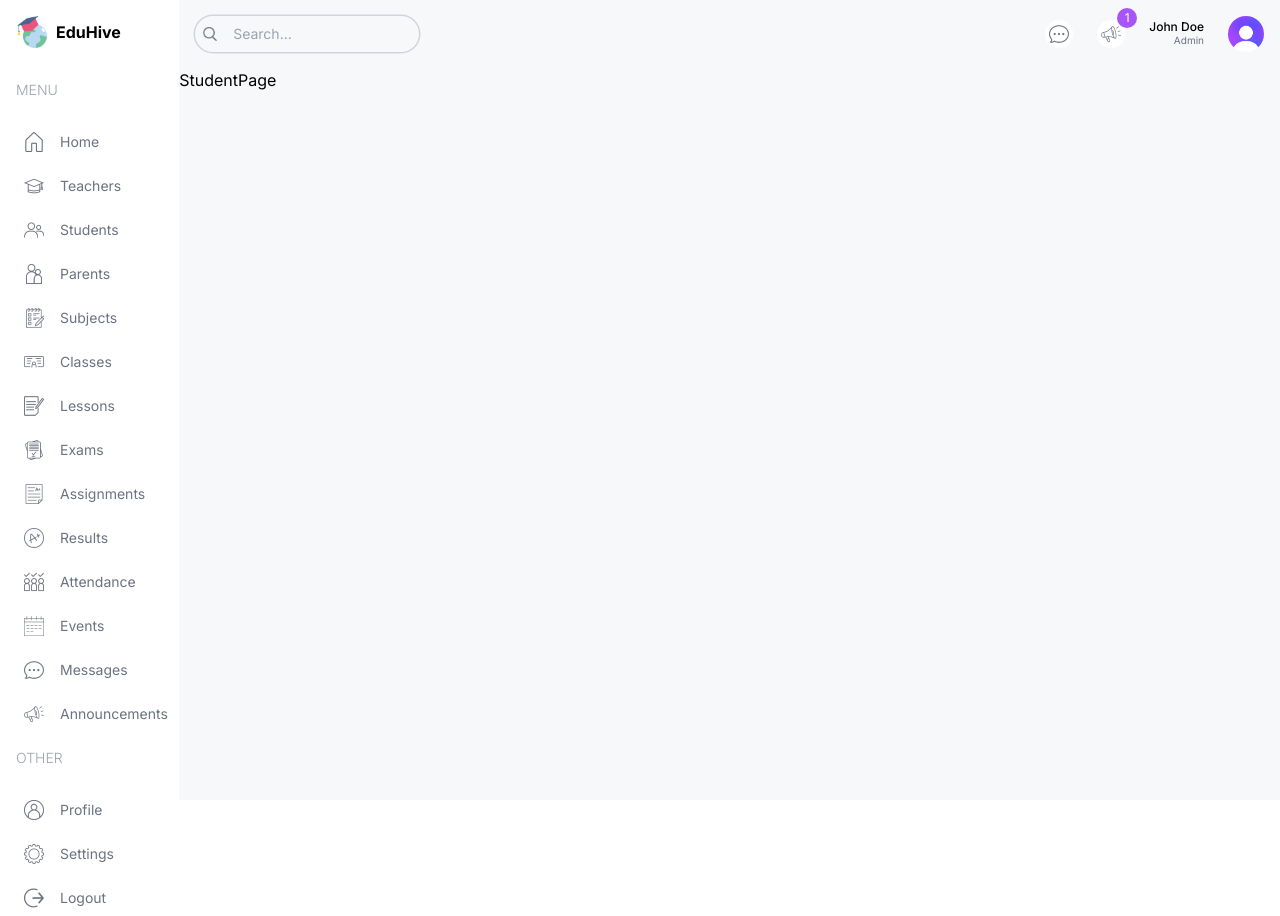
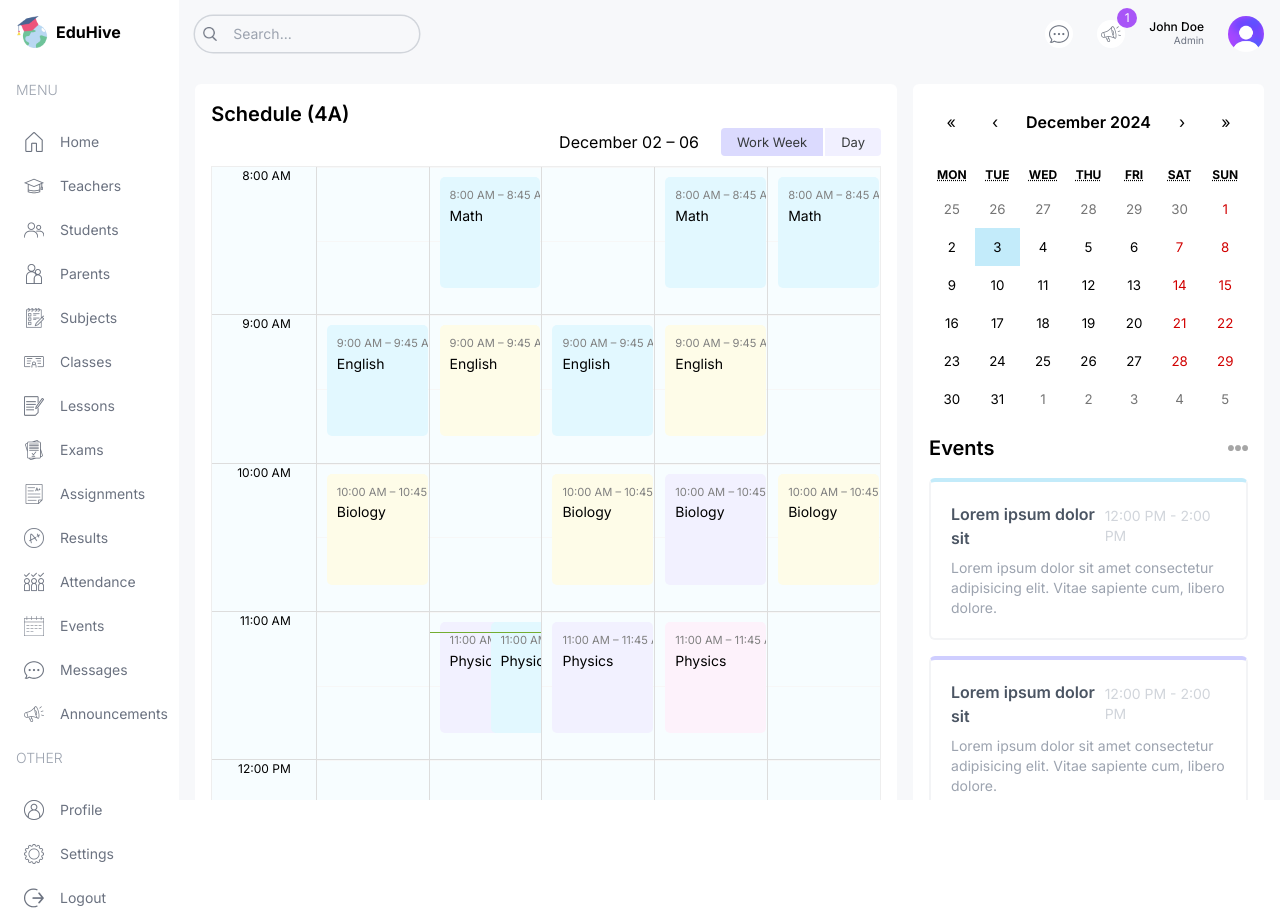
Before and after one commit to MahsinSaifullah/eduhive, a Next.js app: page /student in a window 1280 px wide. Built offline with nearby package versions, Linux system fonts and the light colour scheme.

Commit message:
feat: add BigCalendar

```diff
--- a/package.json
+++ b/package.json
@@ -9,8 +9,10 @@
     "lint": "next lint"
   },
   "dependencies": {
+    "moment": "^2.30.1",
     "next": "14.2.5",
     "react": "^18",
+    "react-big-calendar": "^1.16.3",
     "react-calendar": "^5.1.0",
     "react-dom": "^18",
     "recharts": "^2.14.1"
@@ -18,6 +20,7 @@
   "devDependencies": {
     "@types/node": "^20",
     "@types/react": "^18",
+    "@types/react-big-calendar": "^1.16.0",
     "@types/react-dom": "^18",
     "eslint": "^8",
     "eslint-config-next": "14.2.5",
--- a/src/app/(dashboard)/student/page.tsx
+++ b/src/app/(dashboard)/student/page.tsx
@@ -1,5 +1,24 @@
+'use client';
+
+import Announcements from '@/components/Announcements';
+import BigCalendar from '@/components/BigCalendar';
+import EventCalendar from '@/components/EventCalendar';
+
 const StudentPage = () => {
-  return <div>StudentPage</div>;
+  return (
+    <div className="p-4 flex gap-4 flex-col xl:flex-row">
+      <div className="w-full xl:w-2/3">
+        <div className="h-full bg-white p-4 rounded-md">
+          <h1 className="text-xl font-semibold">Schedule (4A)</h1>
+          <BigCalendar />
+        </div>
+      </div>
+      <div className="w-full xl:w-1/3">
+        <EventCalendar />
+        <Announcements />
+      </div>
+    </div>
+  );
 };
 
 export default StudentPage;
--- a/src/app/globals.css
+++ b/src/app/globals.css
@@ -16,3 +16,93 @@
   background-color: #c3ebfa !important;
   color: black !important;
 }
+
+.rbc-btn-group:first-child {
+  display: none !important;
+}
+
+.rbc-toolbar-label {
+  text-align: right !important;
+  padding: 0px 20px !important;
+}
+
+.rbc-btn-group:last-child {
+  font-size: 13px !important;
+}
+
+.rbc-btn-group:last-child button {
+  border: none !important;
+  background-color: #f1f0ff !important;
+  margin-left: 2px !important;
+}
+
+.rbc-toolbar button.rbc-active {
+  background-color: #dbdafe !important;
+  box-shadow: none !important;
+}
+
+.rbc-time-view {
+  border-color: #eee !important;
+}
+
+.rbc-time-header {
+  display: none !important;
+}
+
+.rbc-time-content {
+  border: none !important;
+}
+
+.rbc-time-gutter.rbc-time-column {
+  font-size: 12px !important;
+}
+
+.rbc-time-gutter.rbc-time-column .rbc-timeslot-group {
+  padding: 0px 20px !important;
+}
+
+.rbc-timeslot-group {
+  background-color: #f7fdff !important;
+}
+
+.rbc-day-slot {
+  font-size: 14px !important;
+}
+
+.rbc-event {
+  border: none !important;
+  color: black !important;
+  padding: 10px !important;
+  margin: 10px !important;
+  width: 99% !important;
+}
+
+.rbc-event:nth-child(1) {
+  background-color: #e2f8ff !important;
+}
+.rbc-event:nth-child(2) {
+  background-color: #fefce8 !important;
+}
+.rbc-event:nth-child(3) {
+  background-color: #f2f1ff !important;
+}
+.rbc-event:nth-child(4) {
+  background-color: #fdf2fb !important;
+}
+.rbc-event:nth-child(5) {
+  background-color: #e2f8ff !important;
+}
+.rbc-event:nth-child(6) {
+  background-color: #fefce8 !important;
+}
+.rbc-event:nth-child(7) {
+  background-color: #f2f1ff !important;
+}
+.rbc-event:nth-child(8) {
+  background-color: #fdf2fb !important;
+}
+
+.rbc-event-label {
+  color: gray !important;
+  margin-bottom: 5px;
+}
--- /dev/null
+++ b/src/components/BigCalendar.tsx
@@ -0,0 +1,27 @@
+import { Calendar, View, Views, momentLocalizer } from 'react-big-calendar';
+import moment from 'moment';
+import { calendarEvents } from '@/lib/data';
+import 'react-big-calendar/lib/css/react-big-calendar.css';
+import React from 'react';
+
+const localizer = momentLocalizer(moment);
+
+const BigCalendar = () => {
+  const [view, setView] = React.useState<View>(Views.WORK_WEEK);
+  return (
+    <Calendar
+      localizer={localizer}
+      events={calendarEvents}
+      startAccessor="start"
+      endAccessor="end"
+      views={['work_week', 'day']}
+      view={view}
+      style={{ height: '98%' }}
+      onView={setView}
+      min={new Date(2025, 1, 0, 8, 0, 0)}
+      max={new Date(2025, 1, 0, 18, 0, 0)}
+    />
+  );
+};
+
+export default BigCalendar;
--- a/src/lib/data.ts
+++ b/src/lib/data.ts
@@ -920,143 +920,143 @@ export const calendarEvents = [
   {
     title: 'Math',
     allDay: false,
-    start: new Date(2024, 7, 12, 8, 0),
-    end: new Date(2024, 7, 12, 8, 45),
+    start: new Date(2024, 11, 5, 8, 0),
+    end: new Date(2024, 11, 5, 8, 45),
   },
   {
     title: 'English',
     allDay: false,
-    start: new Date(2024, 7, 12, 9, 0),
-    end: new Date(2024, 7, 12, 9, 45),
+    start: new Date(2024, 11, 5, 9, 0),
+    end: new Date(2024, 11, 5, 9, 45),
   },
   {
     title: 'Biology',
     allDay: false,
-    start: new Date(2024, 7, 12, 10, 0),
-    end: new Date(2024, 7, 12, 10, 45),
+    start: new Date(2024, 11, 5, 10, 0),
+    end: new Date(2024, 11, 5, 10, 45),
   },
   {
     title: 'Physics',
     allDay: false,
-    start: new Date(2024, 7, 12, 11, 0),
-    end: new Date(2024, 7, 12, 11, 45),
+    start: new Date(2024, 11, 3, 11, 0),
+    end: new Date(2024, 11, 3, 11, 45),
   },
   {
     title: 'Chemistry',
     allDay: false,
-    start: new Date(2024, 7, 12, 13, 0),
-    end: new Date(2024, 7, 12, 13, 45),
+    start: new Date(2024, 11, 5, 13, 0),
+    end: new Date(2024, 11, 5, 13, 45),
   },
   {
     title: 'History',
     allDay: false,
-    start: new Date(2024, 7, 12, 14, 0),
-    end: new Date(2024, 7, 12, 14, 45),
+    start: new Date(2024, 11, 6, 14, 0),
+    end: new Date(2024, 11, 6, 14, 45),
   },
   {
     title: 'English',
     allDay: false,
-    start: new Date(2024, 7, 13, 9, 0),
-    end: new Date(2024, 7, 13, 9, 45),
+    start: new Date(2024, 11, 2, 9, 0),
+    end: new Date(2024, 11, 2, 9, 45),
   },
   {
     title: 'Biology',
     allDay: false,
-    start: new Date(2024, 7, 13, 10, 0),
-    end: new Date(2024, 7, 13, 10, 45),
+    start: new Date(2024, 11, 2, 10, 0),
+    end: new Date(2024, 11, 2, 10, 45),
   },
   {
     title: 'Physics',
     allDay: false,
-    start: new Date(2024, 7, 13, 11, 0),
-    end: new Date(2024, 7, 13, 11, 45),
+    start: new Date(2024, 11, 5, 11, 0),
+    end: new Date(2024, 11, 5, 11, 45),
   },
 
   {
     title: 'History',
     allDay: false,
-    start: new Date(2024, 7, 13, 14, 0),
-    end: new Date(2024, 7, 13, 14, 45),
+    start: new Date(2024, 11, 6, 14, 0),
+    end: new Date(2024, 11, 6, 14, 45),
   },
   {
     title: 'Math',
     allDay: false,
-    start: new Date(2024, 7, 14, 8, 0),
-    end: new Date(2024, 7, 14, 8, 45),
+    start: new Date(2024, 11, 6, 8, 0),
+    end: new Date(2024, 11, 6, 8, 45),
   },
   {
     title: 'Biology',
     allDay: false,
-    start: new Date(2024, 7, 14, 10, 0),
-    end: new Date(2024, 7, 14, 10, 45),
+    start: new Date(2024, 11, 6, 10, 0),
+    end: new Date(2024, 11, 6, 10, 45),
   },
 
   {
     title: 'Chemistry',
     allDay: false,
-    start: new Date(2024, 7, 14, 13, 0),
-    end: new Date(2024, 7, 14, 13, 45),
+    start: new Date(2024, 11, 3, 13, 0),
+    end: new Date(2024, 11, 3, 13, 45),
   },
   {
     title: 'History',
     allDay: false,
-    start: new Date(2024, 7, 14, 14, 0),
-    end: new Date(2024, 7, 13, 14, 45),
+    start: new Date(2024, 11, 6, 14, 0),
+    end: new Date(2024, 11, 6, 14, 45),
   },
   {
     title: 'English',
     allDay: false,
-    start: new Date(2024, 7, 15, 9, 0),
-    end: new Date(2024, 7, 15, 9, 45),
+    start: new Date(2024, 11, 4, 9, 0),
+    end: new Date(2024, 11, 4, 9, 45),
   },
   {
     title: 'Biology',
     allDay: false,
-    start: new Date(2024, 7, 15, 10, 0),
-    end: new Date(2024, 7, 15, 10, 45),
+    start: new Date(2024, 11, 4, 10, 0),
+    end: new Date(2024, 11, 4, 10, 45),
   },
   {
     title: 'Physics',
     allDay: false,
-    start: new Date(2024, 7, 15, 11, 0),
-    end: new Date(2024, 7, 15, 11, 45),
+    start: new Date(2024, 11, 4, 11, 0),
+    end: new Date(2024, 11, 4, 11, 45),
   },
 
   {
     title: 'History',
     allDay: false,
-    start: new Date(2024, 7, 15, 14, 0),
-    end: new Date(2024, 7, 15, 14, 45),
+    start: new Date(2024, 11, 4, 14, 0),
+    end: new Date(2024, 11, 4, 14, 45),
   },
   {
     title: 'Math',
     allDay: false,
-    start: new Date(2024, 7, 16, 8, 0),
-    end: new Date(2024, 7, 16, 8, 45),
+    start: new Date(2024, 11, 3, 8, 0),
+    end: new Date(2024, 11, 3, 8, 45),
   },
   {
     title: 'English',
     allDay: false,
-    start: new Date(2024, 7, 16, 9, 0),
-    end: new Date(2024, 7, 16, 9, 45),
+    start: new Date(2024, 11, 3, 9, 0),
+    end: new Date(2024, 11, 3, 9, 45),
   },
 
   {
     title: 'Physics',
     allDay: false,
-    start: new Date(2024, 7, 16, 11, 0),
-    end: new Date(2024, 7, 16, 11, 45),
+    start: new Date(2024, 11, 3, 11, 0),
+    end: new Date(2024, 11, 3, 11, 45),
   },
   {
     title: 'Chemistry',
     allDay: false,
-    start: new Date(2024, 7, 16, 13, 0),
-    end: new Date(2024, 7, 16, 13, 45),
+    start: new Date(2024, 11, 3, 13, 0),
+    end: new Date(2024, 11, 3, 13, 45),
   },
   {
     title: 'History',
     allDay: false,
-    start: new Date(2024, 7, 16, 14, 0),
-    end: new Date(2024, 7, 16, 14, 45),
+    start: new Date(2024, 11, 3, 14, 0),
+    end: new Date(2024, 11, 3, 14, 45),
   },
 ];
```
Also changed, not shown: 1 other file (tests, documents, lock files or other folders).
